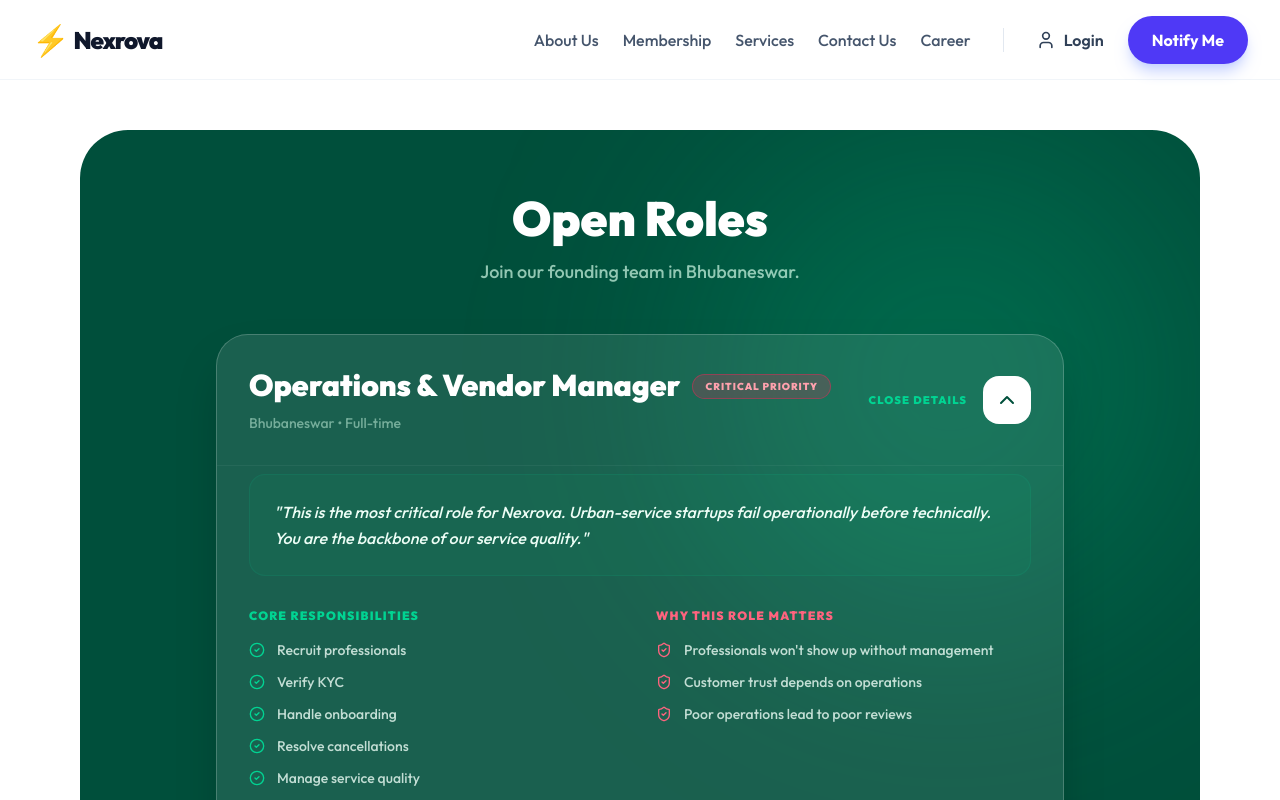
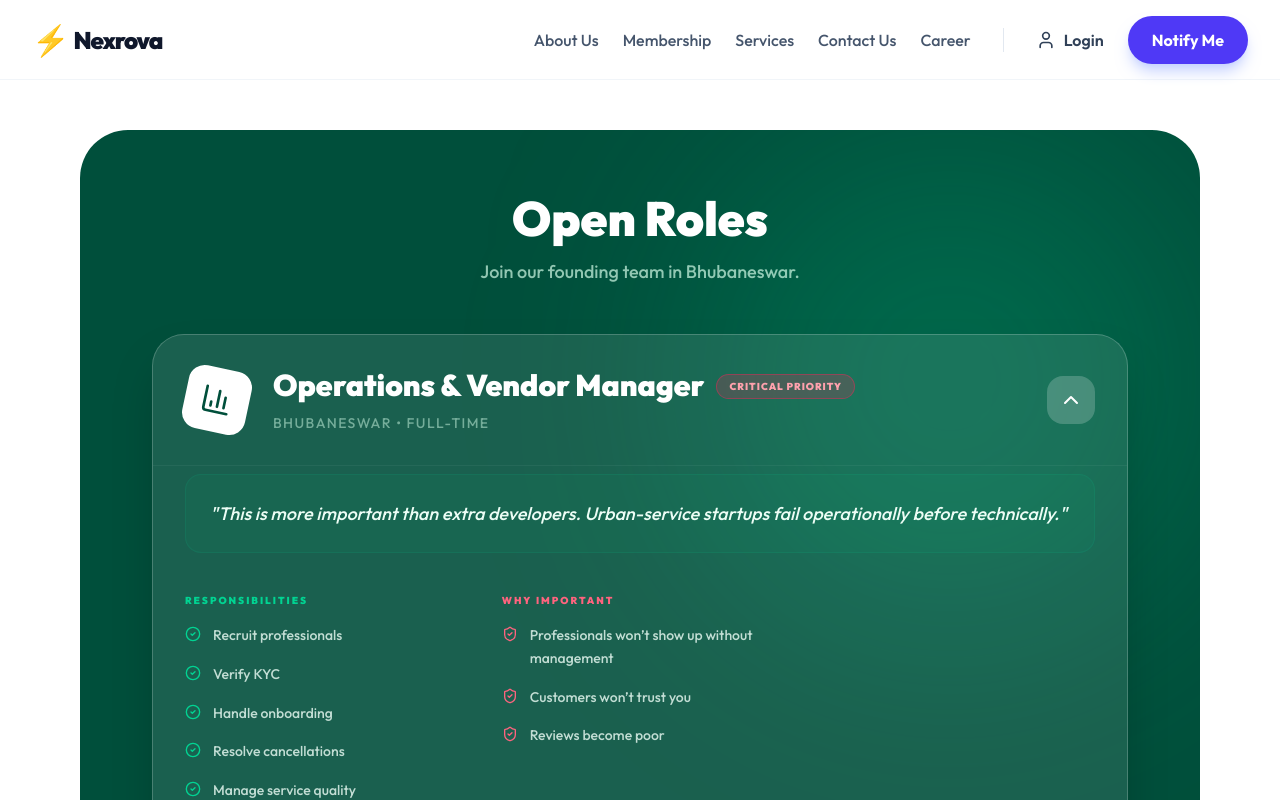
Before and after one commit to zingline-dev/Nexrova, a Next.js app in the folder Nexrova-web/: page /career in a window 1280 px wide. Both pictures are taken after a click on the button 640 px from the left and 1281 px from the top of the page. Shown: the part 881-1681 px from the top of the page. Built offline with nearby package versions, Linux system fonts and the light colour scheme.

Commit message:
Refined Career page JDs with exact user-provided content and enhanced layout

```diff
--- a/Nexrova-web/src/app/career/page.tsx
+++ b/Nexrova-web/src/app/career/page.tsx
@@ -1,7 +1,7 @@
 "use client";
 
 import { useState } from "react";
-import { Briefcase, Heart, Rocket, Target, Users, ArrowRight, Star, ShieldCheck, ChevronDown, CheckCircle2 } from "lucide-react";
+import { Briefcase, Heart, Rocket, Target, Users, ArrowRight, Star, ShieldCheck, ChevronDown, CheckCircle2, Zap, Code, BarChart3 } from "lucide-react";
 import Link from "next/link";
 import { motion, AnimatePresence } from "framer-motion";
 import { cn } from "@/lib/utils";
@@ -22,21 +22,48 @@ export default function CareerPage() {
       type: "Full-time",
       location: "Bhubaneswar",
       priority: "Critical Priority",
+      icon: BarChart3,
       jd: {
-        intro: "This is the most critical role for Nexrova. Urban-service startups fail operationally before technically. You are the backbone of our service quality.",
-        responsibilities: ["Recruit professionals", "Verify KYC", "Handle onboarding", "Resolve cancellations", "Manage service quality", "Coordinate bookings"],
-        whyImportant: ["Professionals won't show up without management", "Customer trust depends on operations", "Poor operations lead to poor reviews"]
+        intro: "This is more important than extra developers. Urban-service startups fail operationally before technically.",
+        sections: [
+          {
+            title: "Responsibilities",
+            items: ["Recruit professionals", "Verify KYC", "Handle onboarding", "Resolve cancellations", "Manage service quality", "Coordinate bookings"],
+            type: "check"
+          },
+          {
+            title: "Why Important",
+            items: ["Professionals won’t show up without management", "Customers won’t trust you", "Reviews become poor"],
+            type: "alert"
+          }
+        ]
       }
     },
     {
       role: "React Native Developer",
       type: "Full-time",
       location: "Remote/Hybrid",
-      priority: "New",
+      priority: "Urgent",
+      icon: Code,
       jd: {
-        intro: "We need a unified mobile experience for both customers and partners. Your work ensures a faster launch and lower long-term costs.",
-        responsibilities: ["Customer app development", "Partner app development", "API integration"],
-        skills: ["React Native", "Redux/Zustand", "Firebase", "REST APIs"]
+        intro: "Help us build a unified experience for both customers and partners.",
+        sections: [
+          {
+            title: "You Need to Deliver",
+            items: ["One unified codebase", "Faster launch cycle", "Lower operational cost"],
+            type: "zap"
+          },
+          {
+            title: "Responsibilities",
+            items: ["Customer app", "Partner app", "API integration"],
+            type: "check"
+          },
+          {
+            title: "Skills",
+            items: ["React Native", "Redux/Zustand", "Firebase", "REST APIs"],
+            type: "tags"
+          }
+        ]
       }
     },
     {
@@ -44,10 +71,21 @@ export default function CareerPage() {
       type: "Full-time",
       location: "Remote/Hybrid",
       priority: "Core Team",
+      icon: Zap,
       jd: {
-        intro: "You will build the core engines that power Nexrova's marketplace operations.",
-        responsibilities: ["Booking system architecture", "Authentication & Security", "Payment gateway integration", "Admin APIs"],
-        skills: ["Node.js", "PostgreSQL", "Express/NestJS", "AWS basics"]
+        intro: "Build the robust systems that power Nexrova's marketplace.",
+        sections: [
+          {
+            title: "Critical For",
+            items: ["Booking system", "Authentication", "Payments", "Admin APIs"],
+            type: "alert"
+          },
+          {
+            title: "Skills",
+            items: ["Node.js", "PostgreSQL", "Express/NestJS", "AWS basics"],
+            type: "tags"
+          }
+        ]
       }
     }
   ];
@@ -87,7 +125,7 @@ export default function CareerPage() {
       {/* Roles Section */}
       <section className="bg-emerald-900 py-16 rounded-[48px] mx-4 sm:mx-12 lg:mx-20 relative overflow-hidden animate-slide-up delay-300">
         <div className="absolute top-0 right-0 w-[500px] h-[500px] bg-emerald-400/20 rounded-full blur-[120px]" />
-        <div className="max-w-4xl mx-auto px-6 relative z-10">
+        <div className="max-w-5xl mx-auto px-6 relative z-10">
           <div className="text-center mb-12">
             <h2 className="text-4xl md:text-5xl font-black text-white mb-4">Open Roles</h2>
             <p className="text-emerald-100/70 font-medium text-lg">Join our founding team in Bhubaneswar.</p>
@@ -104,10 +142,17 @@ export default function CareerPage() {
               >
                 <button
                   onClick={() => setExpandedRole(expandedRole === idx ? null : idx)}
-                  className="w-full p-8 flex items-center justify-between gap-6 text-left"
+                  className="w-full p-8 flex items-center justify-between gap-6 text-left group/btn"
                 >
-                  <div className="flex-1">
-                    <div className="flex items-center gap-3 mb-2">
+                  <div className="flex items-center gap-6">
+                    <div className={cn(
+                      "w-16 h-16 rounded-2xl flex items-center justify-center transition-all duration-500",
+                      expandedRole === idx ? "bg-white text-emerald-900 rotate-12" : "bg-white/5 text-emerald-400 group-hover/btn:bg-white/10"
+                    )}>
+                      <job.icon className="w-8 h-8" />
+                    </div>
+                    <div>
+                      <div className="flex flex-wrap items-center gap-3 mb-2">
                         <h4 className="text-2xl md:text-3xl font-black text-white leading-tight">{job.role}</h4>
                         <span className={cn(
                           "px-3 py-1 rounded-full text-[10px] font-black uppercase tracking-widest border",
@@ -116,13 +161,11 @@ export default function CareerPage() {
                           {job.priority}
                         </span>
                       </div>
-                    <p className="text-emerald-100/50 text-sm font-medium">{job.location} • {job.type}</p>
+                      <p className="text-emerald-100/50 text-sm font-medium uppercase tracking-widest">{job.location} • {job.type}</p>
+                    </div>
                   </div>
                   <div className="flex items-center gap-4">
-                    <span className="hidden md:block text-emerald-400 font-black uppercase tracking-widest text-[11px]">
-                      {expandedRole === idx ? "Close Details" : "View Details"}
-                    </span>
-                    <div className={cn("w-12 h-12 rounded-2xl bg-white/5 flex items-center justify-center transition-transform duration-300", expandedRole === idx && "rotate-180 bg-white text-emerald-900")}>
+                    <div className={cn("w-12 h-12 rounded-2xl bg-white/5 flex items-center justify-center transition-transform duration-500", expandedRole === idx && "rotate-180 bg-white/20 text-white")}>
                       <ChevronDown className="w-6 h-6" />
                     </div>
                   </div>
@@ -134,65 +177,66 @@ export default function CareerPage() {
                       initial={{ height: 0, opacity: 0 }}
                       animate={{ height: "auto", opacity: 1 }}
                       exit={{ height: 0, opacity: 0 }}
-                      transition={{ duration: 0.3, ease: "easeInOut" }}
+                      transition={{ duration: 0.4, ease: [0.22, 1, 0.36, 1] }}
                     >
-                      <div className="px-8 pb-8 pt-2 border-t border-white/5 space-y-8">
+                      <div className="px-8 pb-8 pt-2 border-t border-white/5 space-y-10">
                         <div className="bg-emerald-400/5 p-6 rounded-2xl border border-emerald-400/10">
-                          <p className="text-emerald-50 font-medium leading-relaxed italic">
+                          <p className="text-emerald-50 text-lg font-medium leading-relaxed italic">
                             "{job.jd.intro}"
                           </p>
                         </div>
 
-                        <div className="grid grid-cols-1 md:grid-cols-2 gap-8">
-                          <div className="space-y-4">
-                            <h5 className="text-emerald-400 font-black uppercase tracking-widest text-xs">Core Responsibilities</h5>
-                            <ul className="space-y-3">
-                              {job.jd.responsibilities.map((resp, i) => (
-                                <li key={i} className="flex items-start gap-3 text-emerald-50/80 font-medium text-sm">
+                        <div className="grid grid-cols-1 md:grid-cols-2 lg:grid-cols-3 gap-10">
+                          {job.jd.sections.map((section, sIdx) => (
+                            <div key={sIdx} className="space-y-4">
+                              <h5 className={cn(
+                                "font-black uppercase tracking-[0.2em] text-[10px]",
+                                section.type === "alert" ? "text-rose-400" :
+                                section.type === "zap" ? "text-indigo-400" : "text-emerald-400"
+                              )}>
+                                {section.title}
+                              </h5>
+
+                              {section.type === "tags" ? (
+                                <div className="flex flex-wrap gap-2">
+                                  {section.items.map((item, i) => (
+                                    <span key={i} className="px-4 py-2 rounded-xl bg-white/5 border border-white/10 text-white font-bold text-xs uppercase tracking-wider">
+                                      {item}
+                                    </span>
+                                  ))}
+                                </div>
+                              ) : (
+                                <ul className="space-y-4">
+                                  {section.items.map((item, i) => (
+                                    <li key={i} className="flex items-start gap-3 text-emerald-50/80 font-medium text-sm leading-relaxed">
+                                      {section.type === "check" ? (
                                         <CheckCircle2 className="w-4 h-4 text-emerald-400 shrink-0 mt-0.5" />
-                                  {resp}
+                                      ) : section.type === "alert" ? (
+                                        <ShieldCheck className="w-4 h-4 text-rose-400 shrink-0 mt-0.5" />
+                                      ) : (
+                                        <Zap className="w-4 h-4 text-indigo-400 shrink-0 mt-0.5" />
+                                      )}
+                                      {item}
                                     </li>
                                   ))}
                                 </ul>
+                              )}
+                            </div>
+                          ))}
                         </div>
 
-                          <div className="space-y-4">
-                            {job.jd.whyImportant ? (
-                              <>
-                                <h5 className="text-rose-400 font-black uppercase tracking-widest text-xs">Why This Role Matters</h5>
-                                <ul className="space-y-3">
-                                  {job.jd.whyImportant.map((why, i) => (
-                                    <li key={i} className="flex items-start gap-3 text-emerald-50/80 font-medium text-sm">
-                                      <ShieldCheck className="w-4 h-4 text-rose-400 shrink-0 mt-0.5" />
-                                      {why}
-                                    </li>
-                                  ))}
-                                </ul>
-                              </>
-                            ) : (
-                              <>
-                                <h5 className="text-indigo-400 font-black uppercase tracking-widest text-xs">Required Skills</h5>
-                                <div className="flex flex-wrap gap-2">
-                                  {job.jd.skills?.map((skill, i) => (
-                                    <span key={i} className="px-4 py-2 rounded-xl bg-white/5 border border-white/10 text-white font-bold text-xs uppercase">
-                                      {skill}
-                                    </span>
-                                  ))}
+                        <div className="pt-8 border-t border-white/5 flex flex-col md:flex-row items-center justify-between gap-8">
+                          <div className="flex items-center gap-4">
+                            <div className="w-2 h-2 rounded-full bg-emerald-400 animate-pulse" />
+                            <p className="text-emerald-100/40 text-[10px] font-black uppercase tracking-widest">
+                              Bhubaneswar Head Office • Immediate Requirement
+                            </p>
                           </div>
-                              </>
-                            )}
-                          </div>
-                        </div>
-
-                        <div className="pt-6 border-t border-white/5 flex flex-col sm:flex-row items-center justify-between gap-6">
-                          <p className="text-emerald-100/40 text-[10px] font-black uppercase tracking-widest">
-                            Founding Team Opportunity • Bhubaneswar HQ
-                          </p>
                           <Link
                             href="/contact"
-                            className="w-full sm:w-auto bg-white text-emerald-900 px-8 py-4 rounded-2xl font-black text-base hover:bg-emerald-50 transition-all shadow-2xl flex items-center justify-center gap-3 active:scale-95"
+                            className="w-full md:w-auto bg-white text-emerald-900 px-10 py-5 rounded-2xl font-black text-lg hover:bg-emerald-50 transition-all shadow-[0_0_40px_rgba(255,255,255,0.1)] flex items-center justify-center gap-3 active:scale-95"
                           >
-                            Apply Now <ArrowRight className="w-5 h-5" />
+                            Apply for this Position <ArrowRight className="w-5 h-5" />
                           </Link>
                         </div>
                       </div>
@@ -203,10 +247,10 @@ export default function CareerPage() {
             ))}
           </div>
 
-          <div className="mt-12 text-center">
-            <p className="text-emerald-100/60 font-medium mb-2 text-xs">Don't see your role?</p>
-            <Link href="/contact" className="text-white font-black uppercase tracking-widest text-[10px] border-b border-emerald-500 pb-0.5 hover:text-emerald-400 transition-colors">
-              Send us your Resume
+          <div className="mt-16 text-center space-y-4">
+            <p className="text-emerald-100/60 font-bold uppercase tracking-widest text-[10px]">Don't see your role?</p>
+            <Link href="/contact" className="inline-flex items-center gap-2 text-white font-black uppercase tracking-widest text-xs border-b-2 border-emerald-500 pb-1 hover:text-emerald-400 hover:border-emerald-400 transition-all">
+              Send us your Resume <ArrowRight className="w-4 h-4" />
             </Link>
           </div>
         </div>
```
Lines whose indentation alone changed are shown as unchanged.
